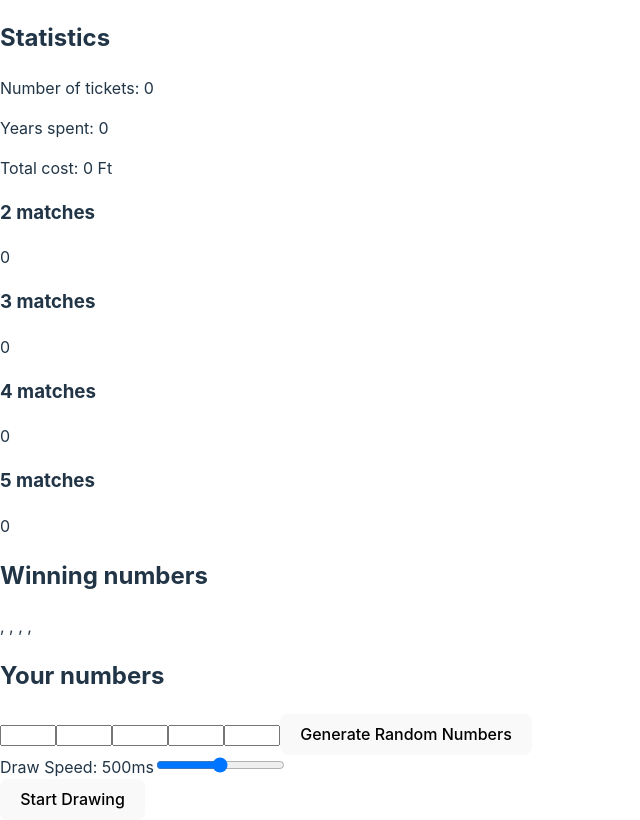
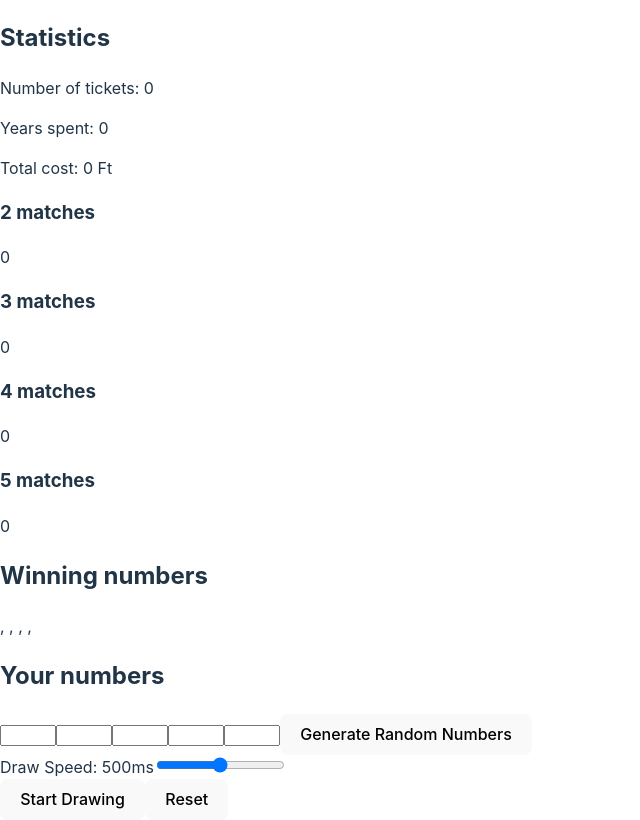
Before and after one commit to balazsotakomaiya/playground, a React (Vite) app in the folder lottery-simulator/: page / in a window 1280 px wide. Shown: the whole page, without its empty margins (0-640 px from the left). Built offline with nearby package versions, Linux system fonts and the light colour scheme.

Commit message:
Add reset functionality

```diff
--- a/lottery-simulator/src/App.tsx
+++ b/lottery-simulator/src/App.tsx
@@ -114,6 +114,14 @@ function App() {
                 </button>
             )}
 
+            <button
+                onClick={() => {
+                    dispatch({ type: 'RESET' });
+                }}
+            >
+                Reset
+            </button>
+
             {state.errorMessage && <p>{state.errorMessage}</p>}
         </div>
     );
--- a/lottery-simulator/src/reducer.ts
+++ b/lottery-simulator/src/reducer.ts
@@ -41,6 +41,7 @@ export type Action =
     | { type: 'CHECK_FOR_MATCHES' }
     | { type: 'ERROR'; payload: string }
     | { type: 'CLEAR_ERROR' }
+    | { type: 'RESET' };
 
 export const initialState: State = {
     numberOfDraws: 0,
@@ -104,5 +105,7 @@ export const reducer = produce((draft: State, action: Action) => {
         case 'CLEAR_ERROR':
             draft.errorMessage = '';
             break;
+        case 'RESET':
+            return initialState;
     }
 });
```
